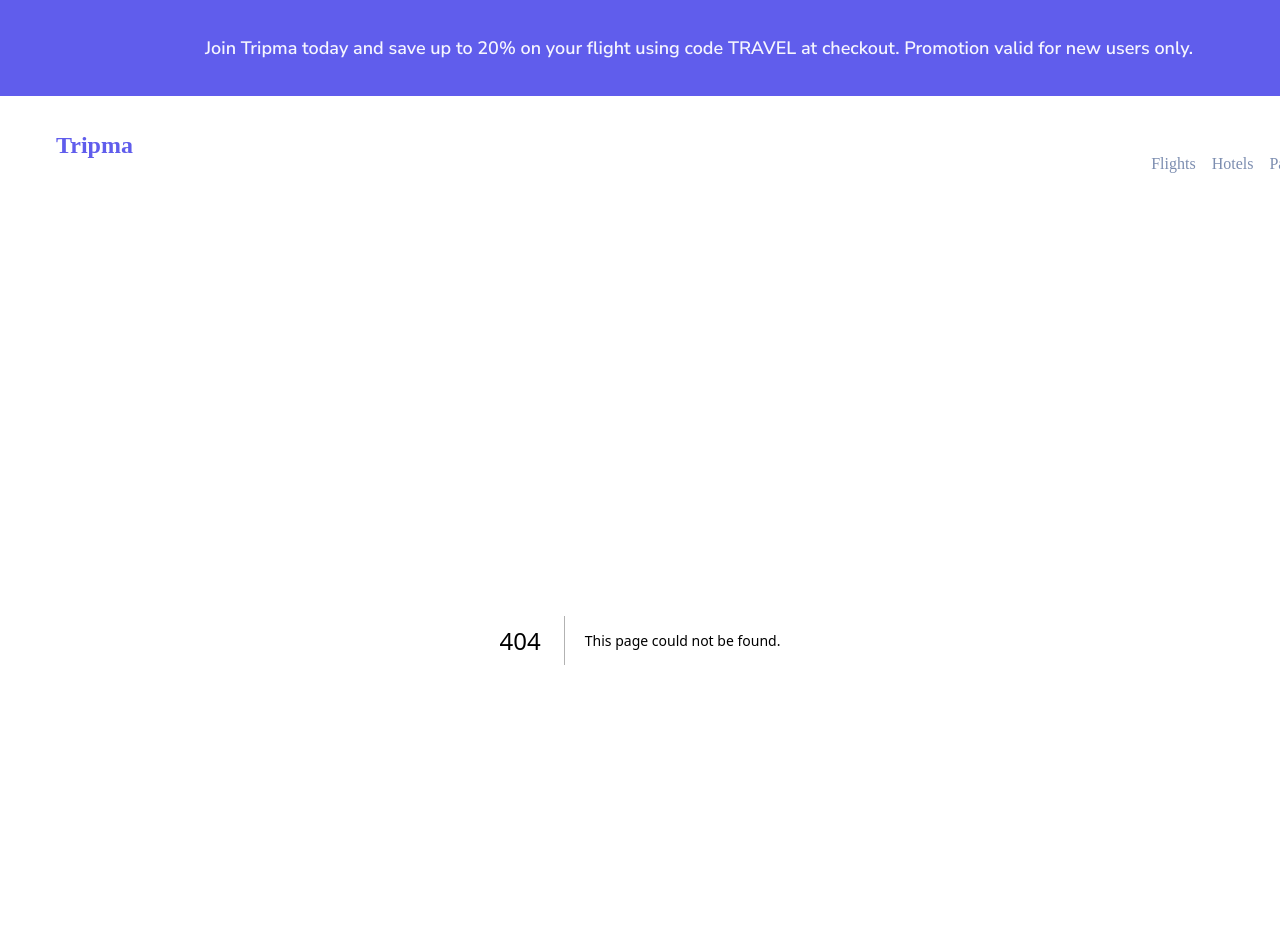
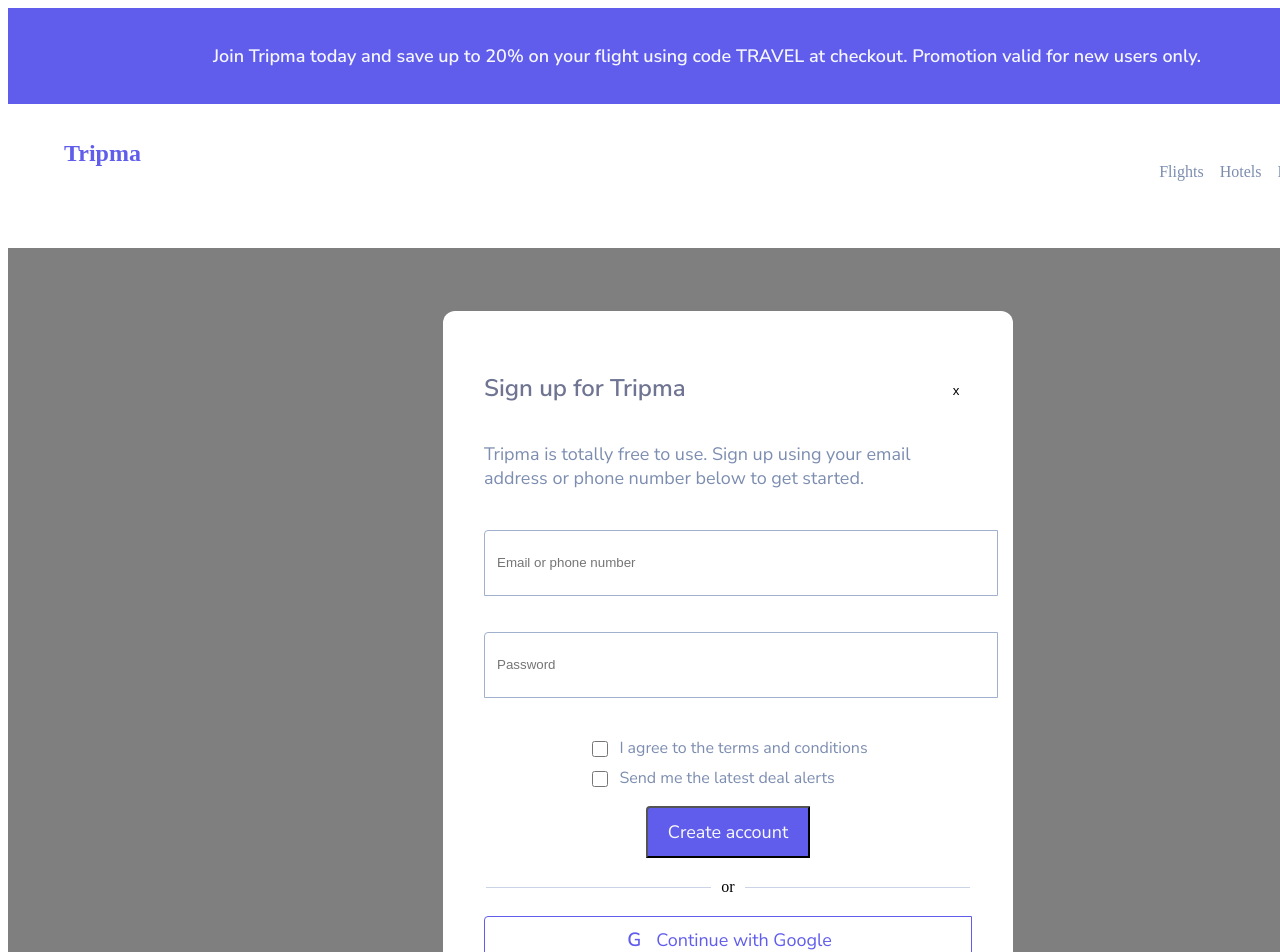
Before and after one commit to zezoamr/obelion-swe-internship, a Next.js app in the folder tripma/tripma/: page /signup in a window 1280 px wide. Before the commit this address had no page. Shown: the top 952 px of the page. Built offline with nearby package versions, Linux system fonts and the light colour scheme.

Commit message:
signup page with form component

```diff
--- a/tripma/tripma/app/globals.css
+++ b/tripma/tripma/app/globals.css
@@ -1,2 +1,7 @@
 
 @import url('https://fonts.googleapis.com/css2?family=Nunito+Sans:wght@400;600&display=swap');
+
+body{
+    width: 1440px; /* Fixed */
+    height: 700px; /* Fixed */
+}
--- /dev/null
+++ b/tripma/tripma/app/signup/page.js
@@ -0,0 +1,77 @@
+
+import styles from './page.module.css';
+
+export default function page() {
+    return (
+      <div className={styles.container}>
+        <div className={styles.form}>
+            <div className={styles.header}>
+                <div className={styles.titlerow}>
+                    <h2 className={styles.title}>Sign up for Tripma</h2>
+                    <button className={styles.closeButton}>x</button>
+                </div>
+                <p className={styles.description}>
+                    Tripma is totally free to use. Sign up using your email
+                    address or phone number below to get started.
+                </p>
+            </div>
+
+          <div className={styles.inputContainer}>
+          <input
+            type="text"
+            placeholder="Email or phone number"
+            className={styles.input}
+          />
+          <div className={styles.divider}></div>
+          </div>
+
+          <div className={styles.inputContainer}>
+          <input
+            type="password"
+            placeholder="Password"
+            className={styles.input}
+          />
+          <div className={styles.divider}></div>
+          </div>
+
+          <div className={styles.checkboxesContainer}>
+          <div className={styles.checkboxContainer}>
+                <input type="checkbox" id="terms" className={styles.checkbox} />
+                <label htmlFor="terms" className={styles.checkboxLabel}>
+                I agree to the terms and conditions
+                </label>
+                </div>
+                <div className={styles.checkboxContainer}>
+                    <input type="checkbox" id="alerts" className={styles.checkbox} />
+                    <label htmlFor="alerts" className={styles.checkboxLabel}>
+                    Send me the latest deal alerts
+                    </label>
+                </div>
+           </div>
+
+          <button className={styles.createAccountButton}>
+            Create account
+          </button>
+
+          <div className={styles.divider2}>
+            <div className={styles.divider3}> </div>
+                or
+            <div className={styles.divider3}> </div>
+          </div>
+
+          <button className={`${styles.socialButton} ${styles.googleButton}`}>
+            <span className={styles.socialIcon}>G</span>
+            Continue with Google
+          </button>
+          <button className={`${styles.socialButton} ${styles.appleButton}`}>
+            <span className={styles.socialIcon}>A</span>
+            Continue with Apple
+          </button>
+          <button className={`${styles.socialButton} ${styles.facebookButton}`}>
+            <span className={styles.socialIcon}>f</span>
+            Continue with Facebook
+          </button>
+        </div>
+      </div>
+    );
+  };
--- /dev/null
+++ b/tripma/tripma/app/signup/page.module.css
@@ -0,0 +1,259 @@
+.container {
+    display: flex;
+    justify-content: center;
+    align-items: center;
+    min-height: 100vh;
+    background-color: rgba(0, 0, 0, 0.5);
+
+    width: 1440px;
+    height: 900px;
+    top: -2612px;
+    left: 4350px;
+    gap: 0px;
+
+
+  }
+
+.form {
+    /* width: auto; Hug */
+    /* max-width: 568px; /* Ensuring it doesn't exceed the specified width */
+    width: 568px;
+    height: auto; /* Hug */
+    min-height: 675px; /* Ensuring it doesn't go below the specified height */
+    top: 128px;
+    left: 436px;
+    padding: 40px 0 0 0;
+    gap: 12px;
+    border-radius: 12px;
+    border: 1px solid transparent; /* Adjusted border */
+
+    background: #FFFFFF;
+
+    display: flex;
+    flex-direction: column;
+    justify-content: center;
+    align-items: center;
+  }
+
+  .header {
+    width: auto; /* Hug */
+    max-width: 488px; /* Ensuring it doesn't exceed the specified width */
+    height: auto; /* Hug */
+    min-height: 102px; /* Ensuring it doesn't go below the specified height */
+    padding: 0 0 8px 0;
+    gap: 12px;
+}
+
+.titlerow {
+    display: flex;
+    flex-direction: row;
+    justify-content: space-between;
+    align-items: center;
+    width: 100%; /* Fill */
+    max-width: 488px; /* Ensuring it doesn't exceed the specified width */
+    height: auto; /* Hug */
+    min-height: 32px; /* Ensuring it doesn't go below the specified height */
+    gap: 10px;
+
+}
+
+.title {
+    width: 446px;
+    height: 32px;
+    gap: 0;
+
+    font-family: Nunito Sans;
+    font-size: 24px;
+    font-weight: 700;
+    line-height: 32.74px;
+    text-align: left;
+    color: #6E7491;
+  }
+
+  .closeButton {
+    width: 32px;
+    height: 32px;
+    padding: 4.69px 0 0 0;
+    gap: 0;
+
+    background: #FFFFFF;
+
+    border: none;
+
+  }
+
+  .description {
+    width: 488px;
+    height: 50px;
+    gap: 0;
+
+    font-family: Nunito Sans;
+    font-size: 18px;
+    font-weight: 400;
+    line-height: 24.55px;
+    text-align: left;
+    color: #7C8DB0;
+  }
+
+  .inputContainer {
+    width: 100%; /* Fill */
+    max-width: 488px; /* Ensuring it doesn't exceed the specified width */
+    height: auto; /* Hug */
+    min-height: 48px; /* Ensuring it doesn't go below the specified height */
+    gap: 4px;
+
+  }
+
+  .input {
+    width: 100%; /* Fill */
+    max-width: 488px; /* Ensuring it doesn't exceed the specified width */
+    height: auto; /* Hug */
+    min-height: 48px; /* Ensuring it doesn't go below the specified height */
+    padding: 8px 12px;
+    gap: 8px;
+    border-radius: 4px 0 0 0;
+    border: 1px solid #A1B0CC;
+
+    background: #FFFFFF;
+  }
+
+.divider {
+    width: 488px; /* Fixed */
+    height: auto; /* Hug */
+    min-height: 20px; /* Ensuring it doesn't go below the specified height */
+    padding: 2px 4px;
+    gap: 0;
+    border-radius: 4px 0 0 0;
+
+}
+
+
+.checkboxesContainer{
+    width: Fill (488px)px;
+    height: Hug (60px)px;
+    gap: 0px;
+
+
+}
+
+.checkboxContainer {
+    display: flex;
+    align-items: center;
+
+    width: Fill (488px)px;
+    height: Hug (30px)px;
+    padding: 4px 0px 4px 0px;
+    gap: 8px;
+
+
+}
+
+.checkbox {
+    width: 16px;
+    height: 16px;
+    gap: 0px;
+
+
+    border: 1px solid #6E7491
+}
+
+.checkbox :checked {
+    background: #605DEC;
+
+}
+
+.checkboxLabel {
+
+    font-family: Nunito Sans;
+    font-size: 16px;
+    font-weight: 400;
+    line-height: 21.82px;
+    text-align: left;
+
+
+    color: #7C8DB0;
+}
+
+.createAccountButton {
+    width: Fill (488px)px;
+    height: Fixed (48px)px;
+    padding: 12px 20px 12px 20px;
+    gap: 8px;
+    border-radius: 4px 0px 0px 0px;
+
+
+
+    font-family: Nunito Sans;
+    font-size: 18px;
+    font-weight: 400;
+    line-height: 24.55px;
+    text-align: center;
+
+
+    background: #605DEC;
+    color: #FAFAFA;
+
+}
+
+
+
+
+
+.divider2 {
+    display: flex;
+    flex-direction: row;
+    justify-content: space-between;
+    align-items: center;
+
+    width: Fixed (488px)px;
+    height: Hug (41px)px;
+    padding: 8px 0px 8px 0px;
+    gap: 10px;
+
+
+}
+
+.divider3 {
+    width: 225.5px;
+    height: 1px;
+    gap: 0px;
+
+
+    background: #CBD4E6;
+
+}
+
+.socialButton {
+    width: 100%; /* Fill */
+    max-width: 488px; /* Ensuring it doesn't exceed the specified width */
+    height: 48px; /* Fixed */
+    padding: 12px 20px;
+    gap: 4px;
+    border-radius: 4px 0 0 0;
+    border: 1px solid #605DEC;
+
+
+    display: flex;
+    align-items: center;
+    justify-content: center;
+
+    color: #605DEC;
+    background: white;
+
+    font-family: Nunito Sans;
+    font-size: 18px;
+    font-weight: 400;
+    line-height: 24.55px;
+    text-align: center;
+  }
+
+  .socialIcon {
+    margin-right: 0.5rem;
+    font-weight: bold;
+    font-size: 1.2rem;
+    width: 20px;
+    height: 20px;
+    display: flex;
+    align-items: center;
+    justify-content: center;
+  }
```
